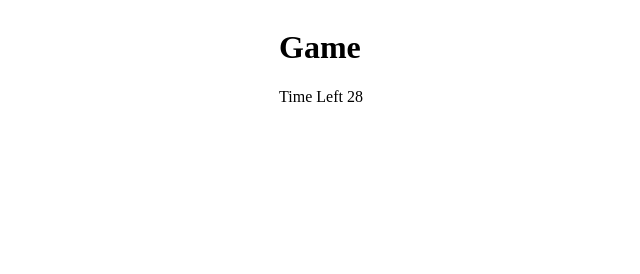
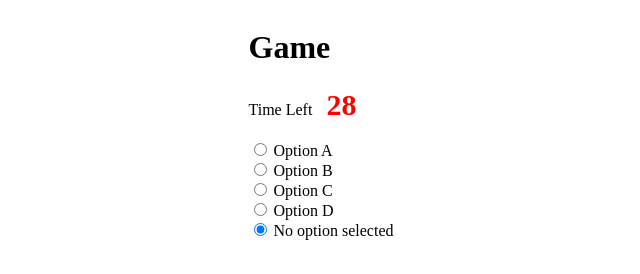
Before and after one commit to Programmer-s-Picnic/kbc-quiz, a plain HTML site: page index.html in a window 1280 px wide. Both pictures are taken after a click on the button "Start". Shown: the whole page, without its empty margins (319-959 px from the left). Drawn offline with Linux system fonts and the light colour scheme.

Commit message:
Update index.html

```diff
--- a/index.html
+++ b/index.html
@@ -5,6 +5,7 @@
     <meta charset="UTF-8">
     <meta name="viewport" content="width=device-width, initial-scale=1.0">
     <title>KBC</title>
+
     <style>
         .container {
             display: flex;
@@ -15,21 +16,59 @@
         .hide {
             display: none;
         }
+
+        #lblTimer {
+            font-size: 30px;
+            font-weight: bold;
+            color: red;
+            margin-left: 10px;
+        }
     </style>
 </head>
 
 <body>
     <div class="container">
+
         <div id="divStart">
-            <button onclick="doHide(divstart);doShow(divgame)">Start</button>
+            <button onclick="doHide(divstart);doShow(divgame);startTimer()">Start</button>
+        </div>
 
-        </div>
         <div id="divGame" class="hide">
             <h1>Game</h1>
+
             <label>Time Left</label>
-            <label id="lblTimer"></label>
+            <label id="lblTimer">30</label>
+
+            <br><br>
+
+            <div>
+                <input type="radio" name="option" id="rda">
+                <label id="lbla" for="rda">Option A</label>
+            </div>
+
+            <div>
+                <input type="radio" name="option" id="rdb">
+                <label id="lblb" for="rdb">Option B</label>
+            </div>
+
+            <div>
+                <input type="radio" name="option" id="rdc">
+                <label id="lblc" for="rdc">Option C</label>
+            </div>
+
+            <div>
+                <input type="radio" name="option" id="rdd">
+                <label id="lbld" for="rdd">Option D</label>
+            </div>
+
+            <div>
+                <input type="radio" name="option" id="rde" checked>
+                <label id="lble" for="rde">No option selected</label>
+            </div>
         </div>
+
     </div>
+
     <script>
         const divstart = document.querySelector("#divStart");
         const divgame = document.querySelector("#divGame");
@@ -37,7 +76,10 @@
 
         let counter = 30;
         let timerId = null;
+
         function startTimer() {
+            clearInterval(timerId);
+
             counter = 30;
             lbltimer.textContent = counter;
 
@@ -52,17 +94,15 @@
             }, 1000);
         }
 
-
         function doHide(element) {
             element.classList.add("hide");
+        }
 
-        }
         function doShow(element) {
             element.classList.remove("hide");
-            startTimer();
-
         }
     </script>
+
 </body>
 
 </html>
```
